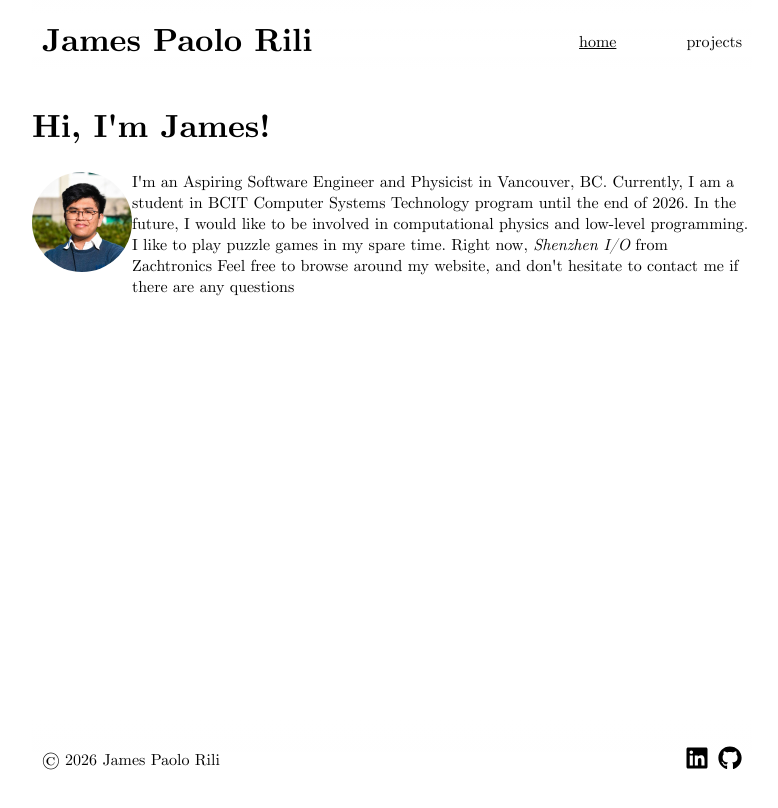
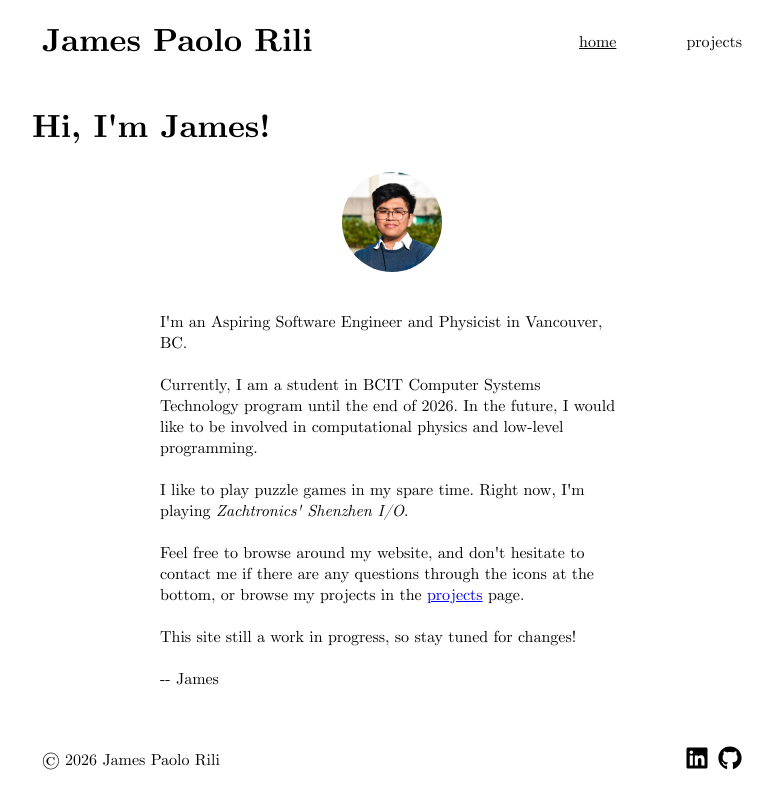
Before and after one commit to jprili/jprili.github.io, a React app: page /#/ in a window 1280 px wide. Shown: the top 808 px of the page, without its empty margins (248-1026 px from the left). Built offline with nearby package versions, Linux system fonts and the light colour scheme; the HTML template or start-up script is replaced by a standard one.

Commit message:
add flavour text

```diff
--- a/src/App.css
+++ b/src/App.css
@@ -124,16 +124,17 @@ nav {
   border-radius: 100%;
   width: 100px;
   height: 100px;
+  align-self: center;
 }
 
 .intro-body {
   display: flex;
-  flex-direction: row;
+  flex-direction: column;
   align-self: center;
 }
 
-.intro-body > * {
-  margin: 0 auto;
+.intro-body > p {
+  margin: 5vh 10vw;
 }
 
 @font-face {
--- a/src/pages/Home.tsx
+++ b/src/pages/Home.tsx
@@ -6,22 +6,29 @@ const Home = () => {
             <h1>Hi, I'm James!</h1>
             <div className="intro-body">
             <img className="portrait" src={portrait}/>
-            <p>
+            <p className="intro-par">
                 I'm an Aspiring Software Engineer and Physicist
-                in Vancouver, BC.
+                in Vancouver, BC. <br/><br/>
 
                 Currently, I am a student in BCIT Computer
                 Systems Technology program until the end of
                 2026. In the future, I would like to be
                 involved in computational physics and
-                low-level programming.
+                low-level programming. <br/><br/>
 
                 I like to play puzzle games in my spare time.
-                Right now, <i>Shenzhen I/O</i> from Zachtronics
+                Right now, I'm playing <i>Zachtronics'
+                Shenzhen I/O</i>. <br/><br/>
 
                 Feel free to browse around my website,
                 and don't hesitate to contact me if there
-                are any questions
+                are any questions through the icons at the bottom,
+                or browse my projects in
+                the <a href="#/projects">projects</a> page. <br/><br/>
+                This site still a work in progress, so
+                stay tuned for changes! <br/><br/>
+
+                -- James
             </p>
             </div>
         </div>
```
